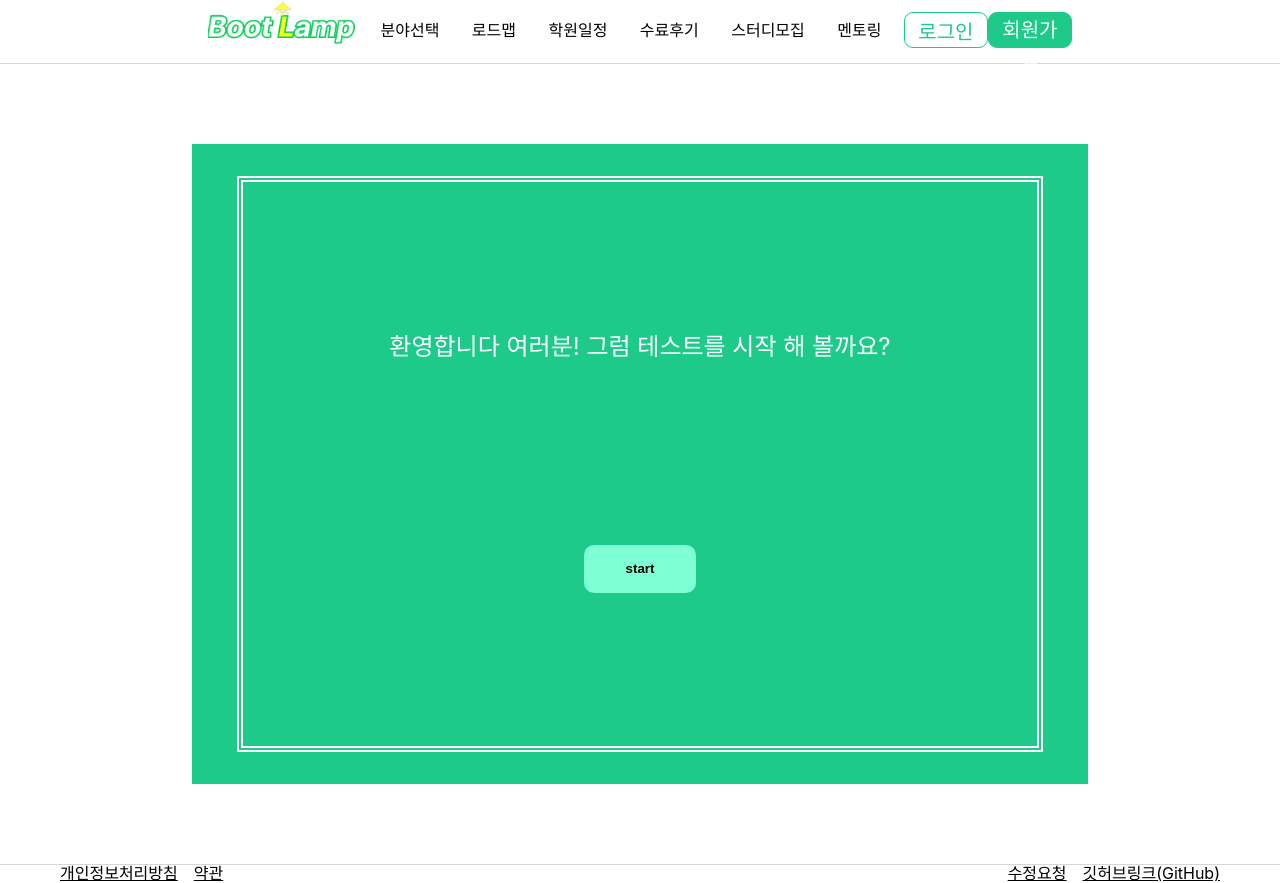
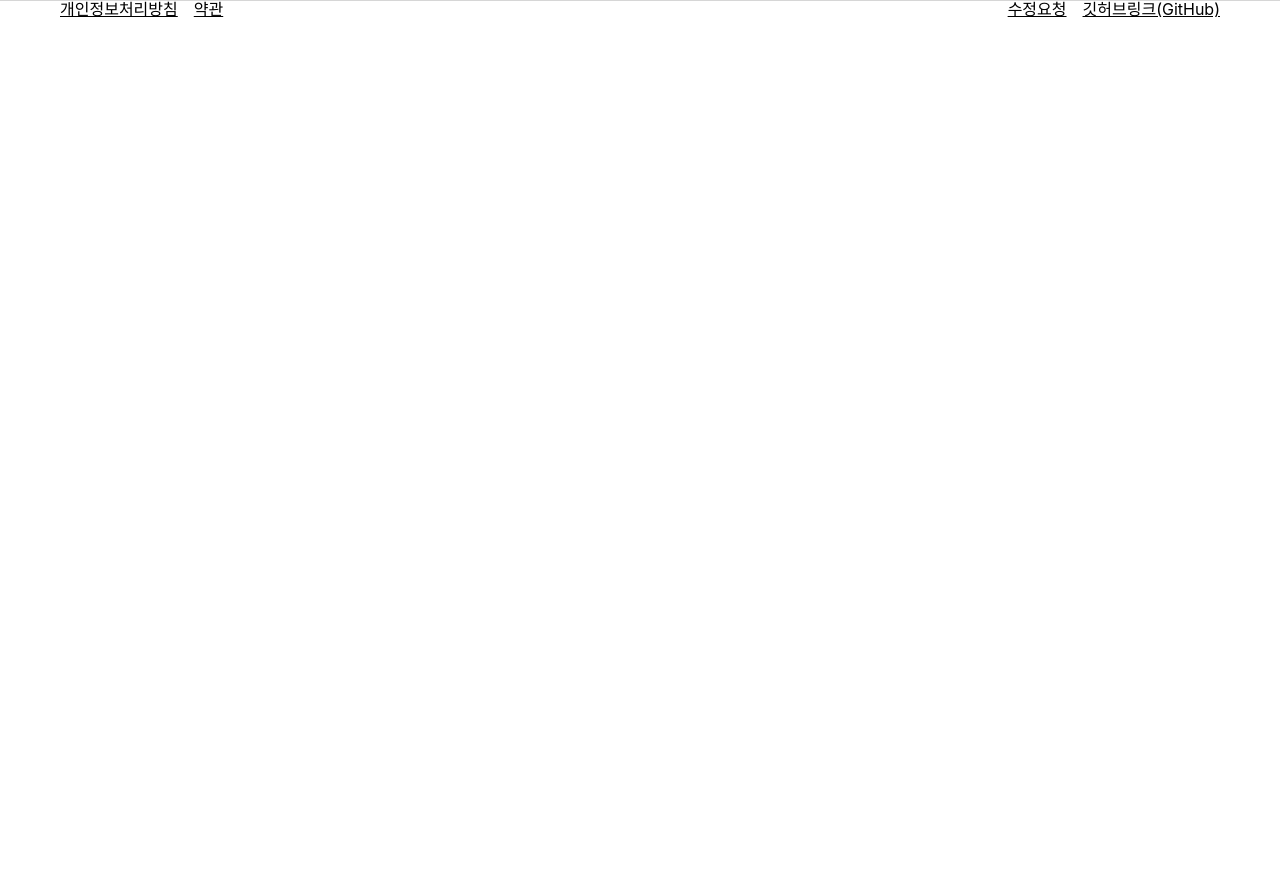
Before and after one commit to codestates-seb/seb40_main_027, a React (Create React App) app in the folder client/: page /user/test in a window 1280 px wide. After the commit the page ends 800 px from the top, so only its background shows below. Built offline with nearby package versions, Linux system fonts and the light colour scheme.

Commit message:
docs: url수정

```diff
--- a/client/src/App.tsx
+++ b/client/src/App.tsx
@@ -11,7 +11,7 @@ function App() {
       <Routes>
         <Route path="/" element={<Main />} />
         <Route path="/user/login" element={<Login />} />
-        <Route path="/user/test" element={<Test />} />
+        <Route path="/test" element={<Test />} />
         <Route path="/users/me" element={<MyPage />} />
       </Routes>
 
```
